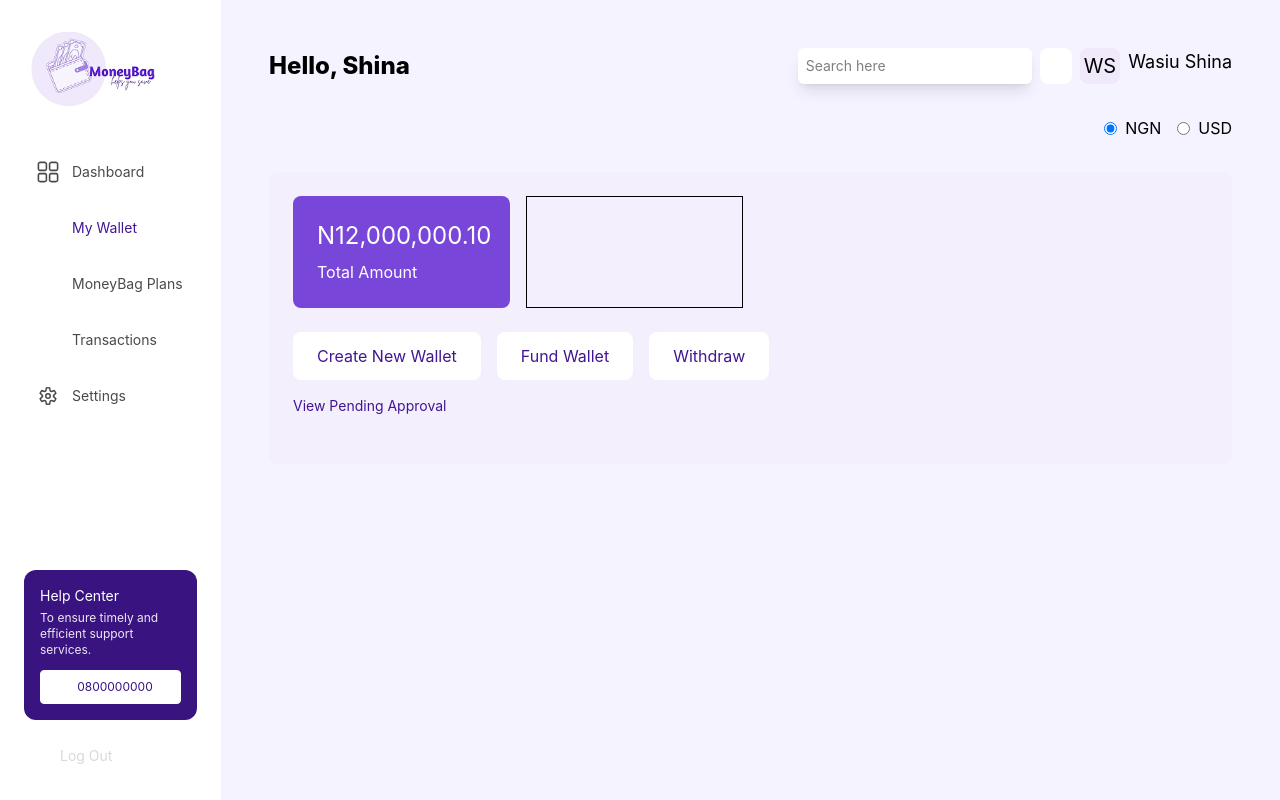
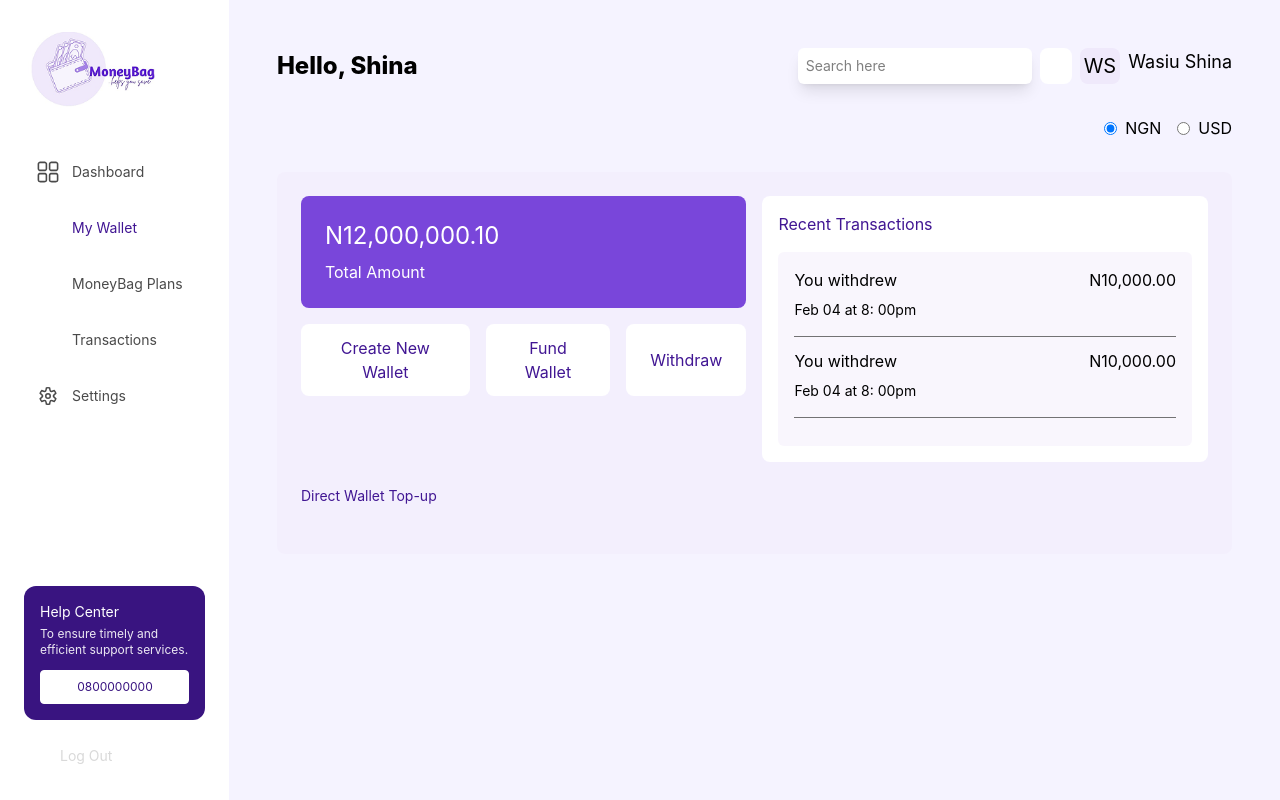
Before and after one commit to TomiisinA/Ajo-Savings-, a React (Vite) app: page /my-wallet in a window 1280 px wide. Built offline with nearby package versions, Linux system fonts and the light colour scheme; some icons are missing.

Commit message:
my wallet updated

```diff
--- a/src/Pages/Dashboard/modals/fundWallet.jsx
+++ b/src/Pages/Dashboard/modals/fundWallet.jsx
@@ -1,3 +1,4 @@
+import { Icon } from "@iconify/react";
 import { useState } from "react";
 
 // eslint-disable-next-line react/prop-types
@@ -7,19 +8,26 @@ const FundWalletModal = ({ onClose, onFund }) => {
   return (
     <div className="fixed inset-0 bg-black/40 flex items-center justify-center z-50 w-full">
       <div className="bg-white w-full max-w-md rounded-lg p-6">
-        <h2 className="text-2xl font-extrabold text-primary-200 mb-4 border-b border-gray-500">
-          Fund Account
-        </h2>
-        <label htmlFor="" className="text-black-200 mb-2">
+        <div className="flex justify-between border-b border-gray-500 mb-6 ">
+          <h2 className="text-2xl font-extrabold text-primary-200 pb-2  ">
+            Fund Account
+          </h2>
+          <div
+            className="  text-grey-930 text-sm rounded-full pt-3"
+            onClick={onClose}
+            role="button"
+          >
+            <Icon icon="akar-icons:cross" />
+          </div>
+        </div>
+        <label htmlFor="" className="text-black-200 pb-4">
           Select Wallet
         </label>
-        <input
-          type="number"
-          placeholder="NGN Wallet"
-          value={amount}
-          onChange={(e) => setAmount(e.target.value)}
-          className="w-full border border-gray-500 rounded-md px-4 py-3 mb-4"
-        />
+        <select className="w-full border border-gray-500 rounded-md px-4 py-3 mb-4">
+          <option value="NGN Wallet">NGN Wallet</option>
+          <option value="USD Wallet">USD Wallet</option>
+        </select>
+
         <label htmlFor="" className="text-black-200 mb-2">
           Enter Amount
         </label>
@@ -34,13 +42,13 @@ const FundWalletModal = ({ onClose, onFund }) => {
         <div className="flex justify-start gap-3 mb-5">
           <button
             onClick={() => onFund(amount)}
-            className="px-4 py-2 bg-primary-100 text-white rounded-md"
+            className="px-4 py-2 bg-primary-100 text-white rounded-sm"
           >
-            Fund
+            Proceed
           </button>
           <button
             onClick={onClose}
-            className="px-4 py-2 border border-primary-100 text-primary-100 rounded-md"
+            className="px-4 py-2 border border-primary-100 text-primary-100 rounded-sm"
           >
             Cancel
           </button>
--- a/src/Pages/HomePage/index.jsx
+++ b/src/Pages/HomePage/index.jsx
@@ -48,7 +48,7 @@ function HomePage() {
           financial goal.
         </p>
 
-        <img src="iPad Pro.png" alt="" className="mx-auto" />
+        <img src="iPad Pro.png" alt="" className="mx-auto w-auto md:w-full" />
       </section>
 
       {/* ================= THIRD SECTION ================= */}
@@ -105,7 +105,7 @@ function HomePage() {
         </h1>
 
         <div className="flex flex-col md:flex-row justify-center items-center gap-6">
-          <img src="Rectangle 33.png" alt="" className="w-full md:w-auto" />
+          <img src="Rectangle 33.png" alt="" className="w-full md:w-auto hidden " />
 
           <div className="relative w-[250px] h-[250px]">
             <div className="absolute inset-0 bg-blue rounded-full rounded-tr-none" />
--- a/src/Pages/myWallet/index.tsx
+++ b/src/Pages/myWallet/index.tsx
@@ -71,21 +71,17 @@ export const MyWallet = () => {
 
         <div className="border bg-primary-600 rounded-lg p-6 border-none w-auto">
           <div
-            className="grid grid-cols-1 sm:grid-cols-2 lg:grid-cols-4 gap-4
+            className="grid grid-cols-1 sm:grid-cols-2 lg:grid-cols-2 gap-4
  mb-6"
           >
+            <div className="w-auto">
               <BalanceCard
                 title="Total Amount"
                 amount={`N12,000,000.10`}
-              bg="bg-primary-400 text-white"
+                bg="bg-primary-400 text-white "
               />
-            <div className="border">
 
-
-            </div>
-          </div>
-
-          <div className="flex gap-4 mb-4">
+              <div className="flex gap-4 mb-4 pt-4">
                 <button className="bg-white text-primary-200 px-6 py-3 rounded-lg font-semibold">
                   Create New Wallet
                 </button>
@@ -100,9 +96,30 @@ export const MyWallet = () => {
                   Withdraw
                 </button>
               </div>
+            </div>
+            <div className=" bg-white rounded-lg p-4  ">
+              <p className="text-primary-200"> Recent Transactions</p>
+              <div className="  rounded-md text-grey-400 p-4 mt-4 bg-primary-600">
+                <div className="border-b border-gray-400 border-0  pb-4 mb-3">
+                  <p className="flex justify-between pb-2">
+                    {" "}
+                    You withdrew <span>N10,000.00 </span>
+                  </p>
+                  <p className="text-sm"> Feb 04 at 8: 00pm</p>
+                </div>
+                <div className="border-b border-gray-400 border-0  pb-4 mb-3">
+                  <p className="flex justify-between pb-2">
+                    {" "}
+                    You withdrew <span>N10,000.00 </span>
+                  </p>
+                  <p className="text-sm"> Feb 04 at 8: 00pm</p>
+                </div>
+              </div>
+            </div>
+          </div>
 
           <p className="text-sm text-primary-200 cursor-pointer mb-6">
-            View Pending Approval
+            Direct Wallet Top-up
           </p>
         </div>
       </div>
```
Lines whose indentation alone changed are shown as unchanged.
